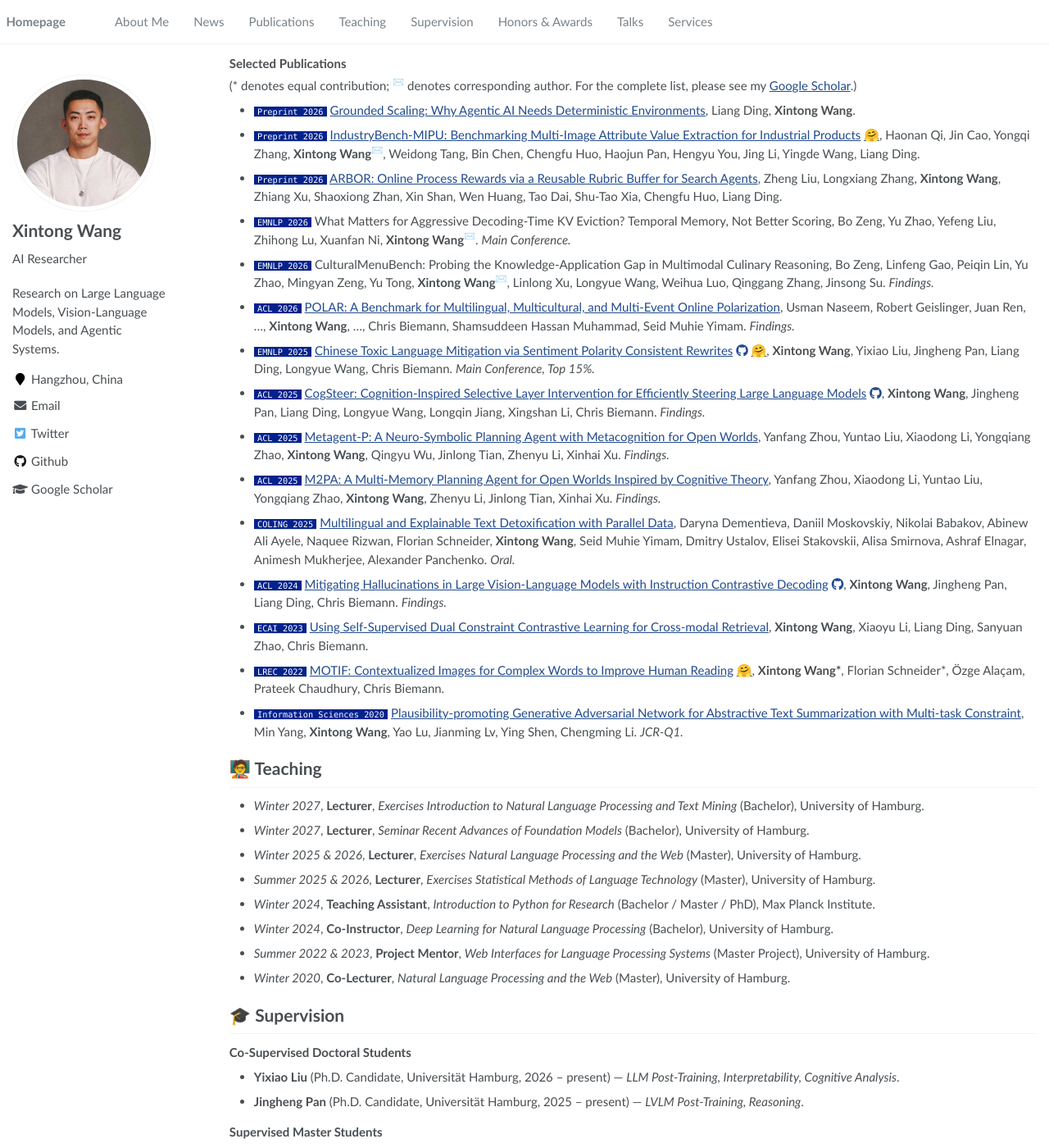
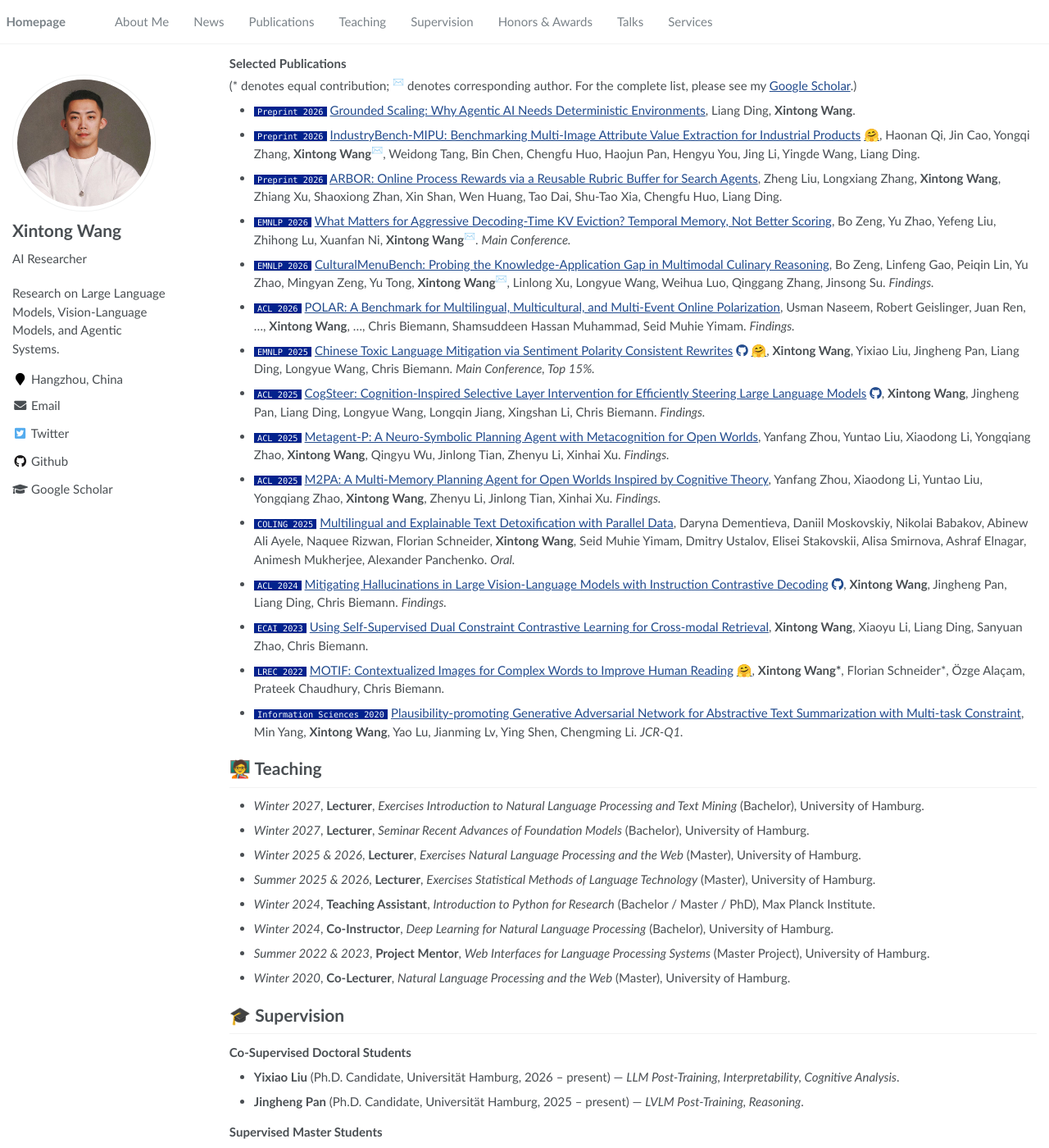
Before and after one commit to Ethanscuter/ethanscuter.github.io, a Jekyll site: the page built from _pages/about.md, in a window 1280 px wide and 1400 px high, scrolled down 2001 px. Shown: the whole window at 82% size. Built offline with Jekyll 4.4.1, drawn with Linux system fonts in a browser that asks for light colours; some of the changed lines change nothing that is shown; some of the changed text lies outside the part shown.

Commit message:
Update publication links and supervision lists

```diff
--- a/_pages/about.md
+++ b/_pages/about.md
@@ -108,8 +108,8 @@
 - `Preprint 2026` [Grounded Scaling: Why Agentic AI Needs Deterministic Environments](https://arxiv.org/abs/2606.22495), Liang Ding, **Xintong Wang**.
 - `Preprint 2026` [IndustryBench-MIPU: Benchmarking Multi-Image Attribute Value Extraction for Industrial Products](https://arxiv.org/abs/2606.14383) <a href="https://huggingface.co/datasets/alibaba-multimodal-industrial-ai/IndustryBench-MIPU" title="Dataset on Hugging Face">🤗</a>, Haonan Qi, Jin Cao, Yongqi Zhang, **Xintong Wang**<sup>✉️</sup>, Weidong Tang, Bin Chen, Chengfu Huo, Haojun Pan, Hengyu You, Jing Li, Yingde Wang, Liang Ding.
 - `Preprint 2026` [ARBOR: Online Process Rewards via a Reusable Rubric Buffer for Search Agents](https://arxiv.org/abs/2606.03239), Zheng Liu, Longxiang Zhang, **Xintong Wang**, Zhiang Xu, Shaoxiong Zhan, Xin Shan, Wen Huang, Tao Dai, Shu-Tao Xia, Chengfu Huo, Liang Ding.
-- `EMNLP 2026` What Matters for Aggressive Decoding-Time KV Eviction? Temporal Memory, Not Better Scoring, Bo Zeng, Yu Zhao, Yefeng Liu, Zhihong Lu, Xuanfan Ni, **Xintong Wang**<sup>✉️</sup>. *Main Conference.*
-- `EMNLP 2026` CulturalMenuBench: Probing the Knowledge-Application Gap in Multimodal Culinary Reasoning, Bo Zeng, Linfeng Gao, Peiqin Lin, Yu Zhao, Mingyan Zeng, Yu Tong, **Xintong Wang**<sup>✉️</sup>, Linlong Xu, Longyue Wang, Weihua Luo, Qinggang Zhang, Jinsong Su. *Findings.*
+- `EMNLP 2026` [What Matters for Aggressive Decoding-Time KV Eviction? Temporal Memory, Not Better Scoring](https://arxiv.org/abs/2609.03515), Bo Zeng, Yu Zhao, Yefeng Liu, Zhihong Lu, Xuanfan Ni, **Xintong Wang**<sup>✉️</sup>. *Main Conference.*
+- `EMNLP 2026` [CulturalMenuBench: Probing the Knowledge-Application Gap in Multimodal Culinary Reasoning](https://arxiv.org/abs/2609.03526), Bo Zeng, Linfeng Gao, Peiqin Lin, Yu Zhao, Mingyan Zeng, Yu Tong, **Xintong Wang**<sup>✉️</sup>, Linlong Xu, Longyue Wang, Weihua Luo, Qinggang Zhang, Jinsong Su. *Findings.*
 - `ACL 2026` [POLAR: A Benchmark for Multilingual, Multicultural, and Multi-Event Online Polarization](https://arxiv.org/abs/2505.20624), Usman Naseem, Robert Geislinger, Juan Ren, ..., **Xintong Wang**, ..., Chris Biemann, Shamsuddeen Hassan Muhammad, Seid Muhie Yimam. *Findings.*
 - `EMNLP 2025` [Chinese Toxic Language Mitigation via Sentiment Polarity Consistent Rewrites](pdf/EMNLP2025Wang.pdf) <a href="https://github.com/PostMindLab/ToxiRewriteCN" title="Code on GitHub"><i class="fab fa-github"></i></a> <a href="https://huggingface.co/datasets/shanewang/ToxiRewriteCN" title="Dataset on Hugging Face">🤗</a>, **Xintong Wang**, Yixiao Liu, Jingheng Pan, Liang Ding, Longyue Wang, Chris Biemann. *Main Conference, Top 15%.*
 - `ACL 2025` [CogSteer: Cognition-Inspired Selective Layer Intervention for Efficiently Steering Large Language Models](https://arxiv.org/abs/2410.17714) <a href="https://github.com/PostMindLab/cogsteer" title="Code on GitHub"><i class="fab fa-github"></i></a>, **Xintong Wang**, Jingheng Pan, Liang Ding, Longyue Wang, Longqin Jiang, Xingshan Li, Chris Biemann. *Findings.*
@@ -145,13 +145,13 @@
 
 **Interns**
 - **Duo Li** (Ph.D. Candidate, Nanyang Technological University, 2026 Summer) — *Multimodal Agents*.
-- **Qingyu Lu** (Ph.D. Candidate, Southeast University, 2026 Summer) — *LLM Post-Training, RL*.
 - **Yuchen Wu** (Ph.D. Candidate, Shanghai Jiao Tong University, 2026 Summer) — *Agent Memory*.
-- **Haonan Qi** (M.Sc. Student, Shanghai Jiao Tong University, 2026 Summer) — *Vision-Language Reasoning*.
 - **Yongqi Zhang** (M.Sc. Student, Southeast University, 2026 Summer) — *Multimodal LLMs*.
-- **Yan Shi** (M.Sc. Student, Harbin Institute of Technology, 2026 Summer) — *Multimodal Embeddings*.
 
 **Previous Students**
+- **Qingyu Lu** (Ph.D. Candidate, Southeast University, 2026 Summer) — *LLM Post-Training, RL*.
+- **Haonan Qi** (M.Sc. Student, Shanghai Jiao Tong University, 2026 Summer) — *Vision-Language Reasoning*.
+- **Yan Shi** (M.Sc. Student, Harbin Institute of Technology, 2026 Summer) — *Multimodal Embeddings*.
 - **Jingfan Xin** (M.Sc., Universität Hamburg, 2025) — *Large Reasoning Models*.
 - **Xiaoyu Li** (M.Sc., TU Berlin & Beijing Institute of Technology, 2024) — *Foundation Models, Cross-Modal Representation Learning*.
 - **Fabian Meyer** (M.Sc., Universität Hamburg, 2023) — *Out-of-Distribution Detection, Robustness*.
```
